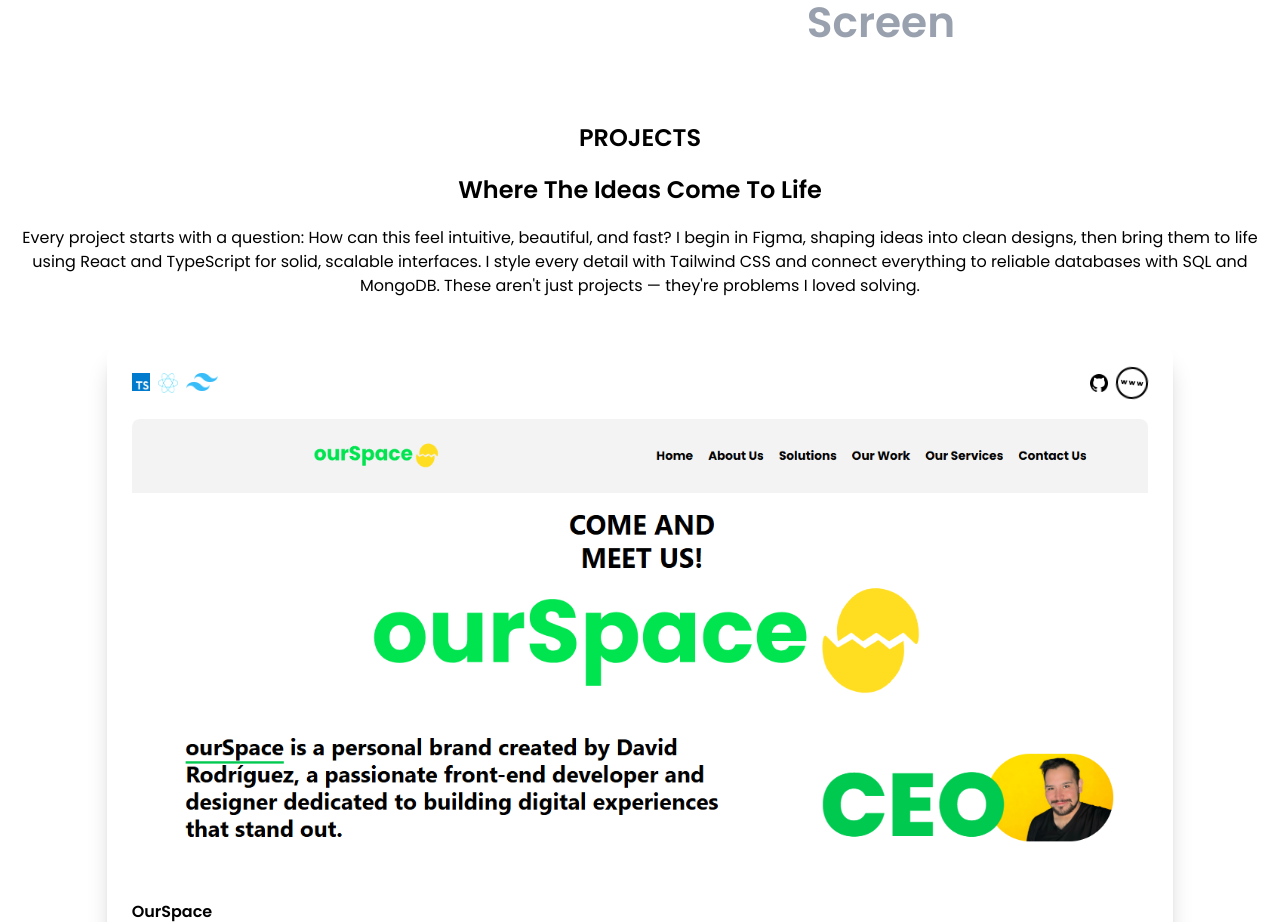
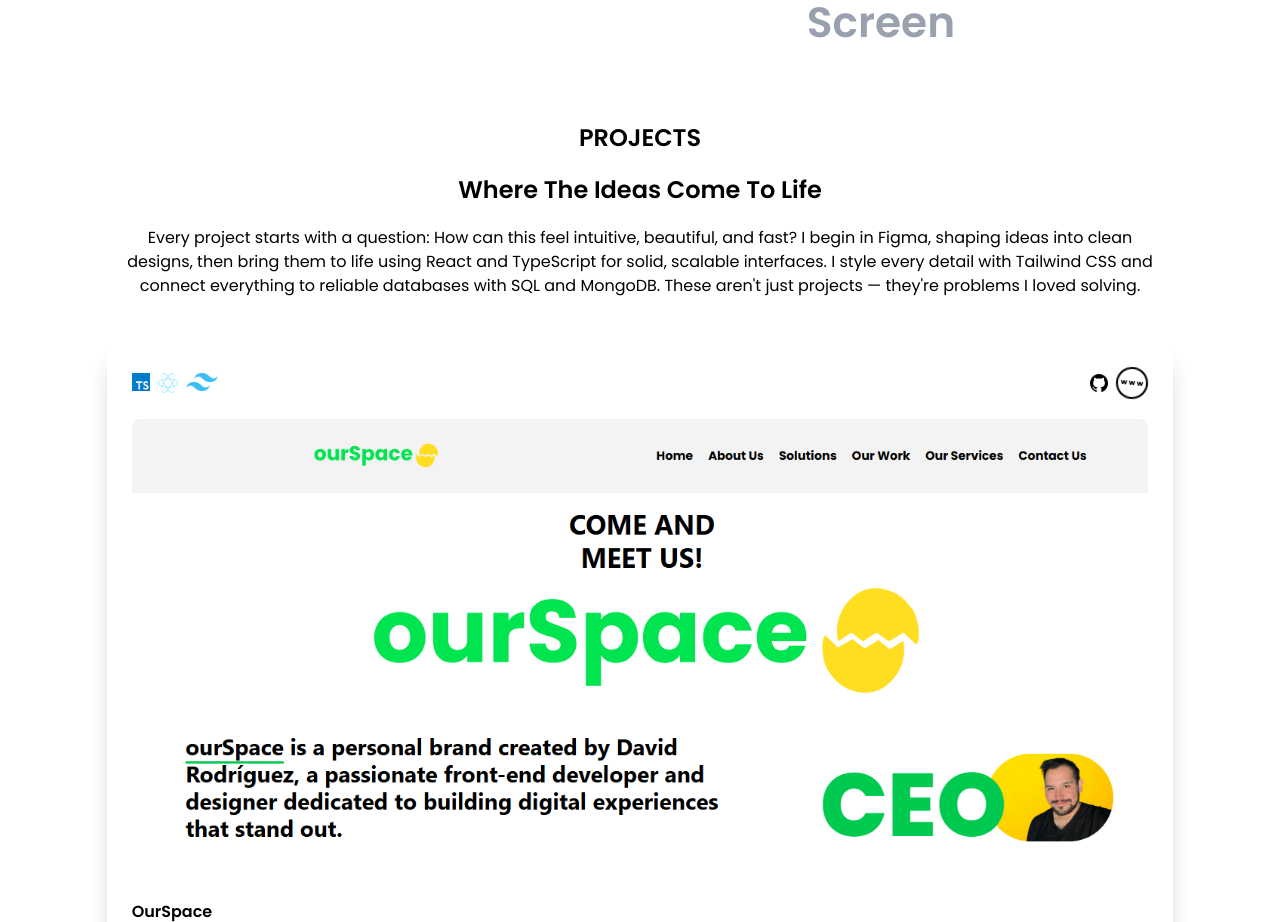
Before and after one commit to SoyDavid29/myPortfolio, a React (Vite) app: page / in a window 1280 px wide. Shown: the part 842-1764 px from the top of the page. Built offline with nearby package versions, Linux system fonts and the light colour scheme.

Commit message:
style: padding on screen large added

```diff
--- a/src/Sections/Projects.tsx
+++ b/src/Sections/Projects.tsx
@@ -8,7 +8,7 @@
     return (
         <section id="projects" className="pt-10 flex flex-col items-center justify-center gap-6">
 
-            <div>
+            <div className="lg:px-25">
                 <h2 className="font-poppins font-semibold text-2xl text-center mb-5 px-5">PROJECTS</h2>
                 <h2 className="font-poppins font-semibold text-2xl text-center mb-5 px-5">Where The Ideas Come To Life</h2>
                 <p className="font-poppins text-center mb-5 px-5">Every project starts with a question: How can this feel intuitive, beautiful, and fast? I begin in Figma, shaping ideas into clean designs, then bring them to life using React and TypeScript for solid, scalable interfaces. I style every detail with Tailwind CSS and connect everything to reliable databases with SQL and MongoDB. These aren't just projects — they're problems I loved solving.</p>
```
